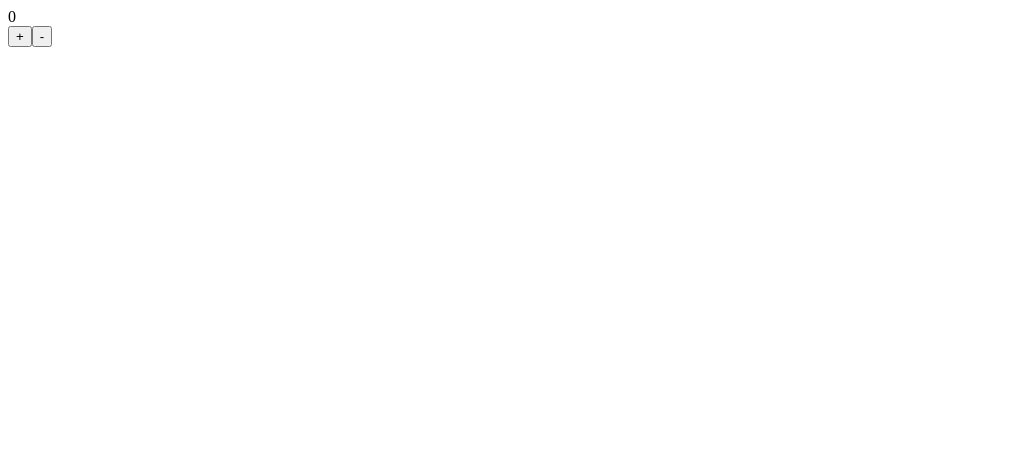
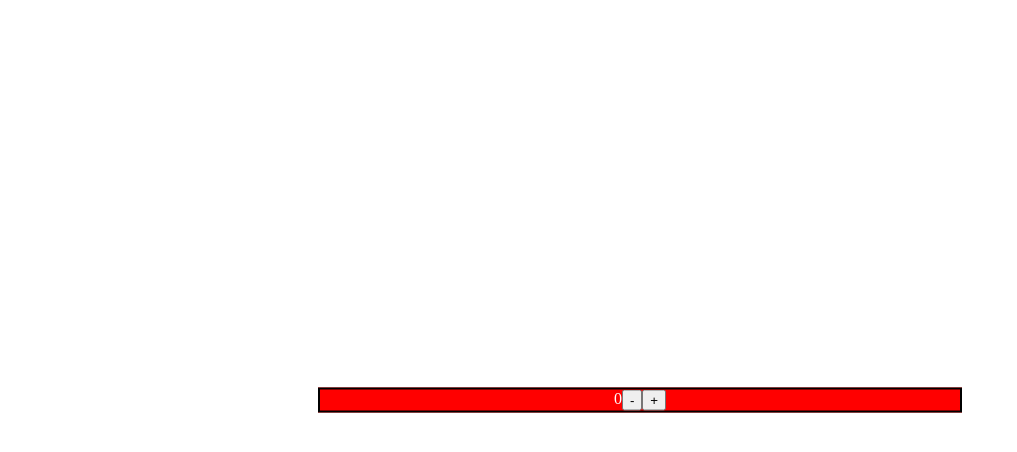
Before and after one commit to Tommaso-Desiato/Stars-Counter, a plain HTML site: page index.html in a window 1280 px wide. Shown: the whole page, without its empty margins (0-1017 px from the left). Drawn offline with Linux system fonts and the light colour scheme.

Commit message:
creato styles

```diff
--- /dev/null
+++ b/assets/css/styles.css
@@ -0,0 +1,19 @@
+body {
+  box-sizing: border-box;
+  padding: 0;
+  margin: 0;
+}
+
+.container {
+  background-color: red;
+  color: #ffffff;
+  width: 50%;
+
+  border: black 2px solid;
+  position: absolute;
+  top: 50%;
+  left: 50%;
+  transform: translate(-50%,-50%);
+  display: flex;
+  justify-content: center;
+}
--- /dev/null
+++ b/assets/javascript/script.js
@@ -0,0 +1,26 @@
+let counter = 0;
+let container = document.querySelector(".container")
+
+//Crea il display
+let display = document.createElement("div");
+display.innerHTML = `${counter}`;
+container.appendChild(display);
+
+//Bottone "-"
+let btnMinus = document.createElement("button");
+btnMinus.innerHTML = "-";
+container.appendChild(btnMinus);
+
+btnMinus.addEventListener("click", function() {
+  counter--;
+  display.innerHTML = `${counter}`;
+})
+// Bottone "+"
+let btnPlus = document.createElement("button");
+btnPlus.innerHTML = "+";
+container.appendChild(btnPlus);
+
+btnPlus.addEventListener("click", function() {
+  counter++;
+  display.innerHTML = `${counter}`;
+})
--- a/index.html
+++ b/index.html
@@ -5,9 +5,12 @@
   <meta name="viewport" content="width=device-width, initial-scale=1.0">
   <title>Counter</title>
   <!--Aggiungere Favicon-->
-<script src="javascript/script.js" defer></script>
+  <script src="assets/javascript/script.js" defer></script>
+  <link rel="stylesheet" href="assets/css/styles.css">
 </head>
 <body>
+  <div class="container">
 
+  </div>
 </body>
 </html>
--- a/javascript/script.js
+++ /dev/null
@@ -1,22 +0,0 @@
-let counter = 0;
-let display = document.createElement("div");
-display.innerHTML = `${counter}`;
-document.body.append(display);
-
-let btnPlus = document.createElement("button");
-btnPlus.innerHTML = "+";
-document.body.append(btnPlus);
-
-btnPlus.addEventListener("click", function() {
-  counter++;
-  display.innerHTML = `${counter}`;
-})
-
-let btnMinus = document.createElement("button");
-btnMinus.innerHTML = "-";
-document.body.append(btnMinus);
-
-btnMinus.addEventListener("click", function() {
-  counter--;
-  display.innerHTML = `${counter}`;
-})
```
